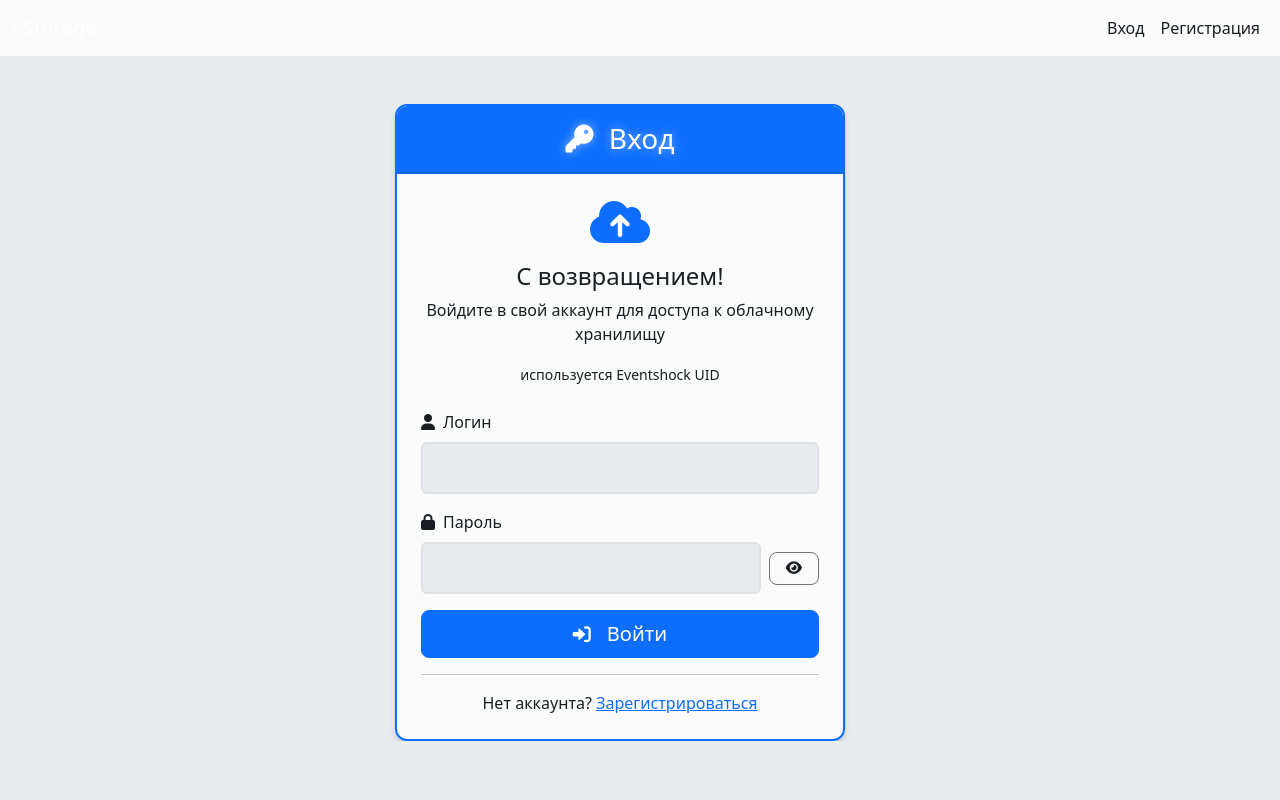
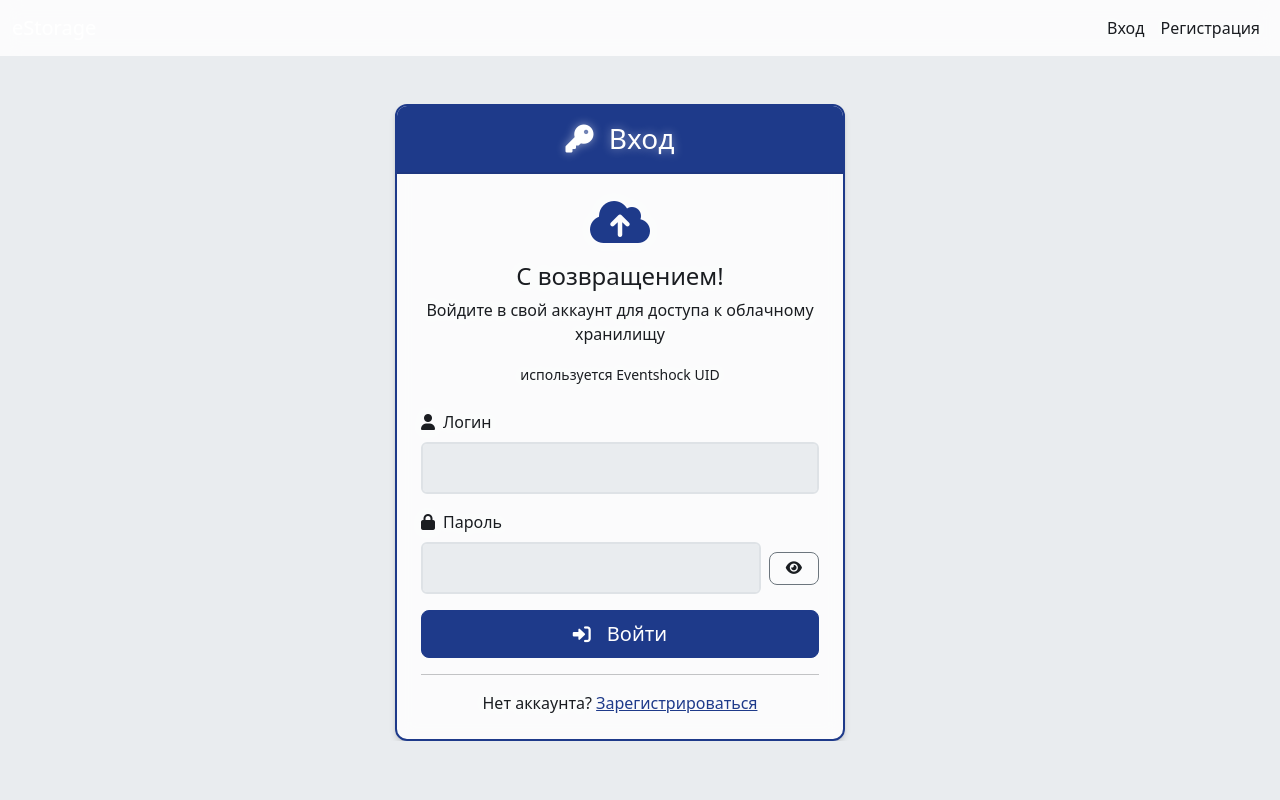
Before and after one commit to MSTendo64/eStorage, a Django app: a page that uses templates/base.html in a window 1280 px wide. Run offline with Django 5.2, Linux system fonts and the light colour scheme; data comes from the database, SQL or seed files in the repository; some libraries are stand-ins or nearby versions.

Commit message:
Update base styles and enhance button functionality in file cards
- Changed primary color and link styles in base template for improved aesthetics.
- Added new styles for buttons with icons in file cards, ensuring consistent sizing and alignment.
- Updated button elements in the dashboard template to include titles for better accessibility and user experience.

```diff
--- a/templates/base.html
+++ b/templates/base.html
@@ -40,9 +40,9 @@
         :root {
             --bs-body-bg: #e9ecef;
             --bs-body-color: #1a1d21;
-            --bs-primary: #0d6efd;
-            --bs-link-color: #0d6efd;
-            --bs-link-hover-color: #0a58ca;
+            --bs-primary: #1e3a8a;
+            --bs-link-color: #1e3a8a;
+            --bs-link-hover-color: #1e40af;
             --bs-navbar-color: #1a1d21;
             --bs-container-color: #e9ecef;
         }
@@ -256,6 +256,27 @@
             white-space: nowrap;
             overflow: hidden;
             text-overflow: ellipsis;
+        }
+
+        /* Стили для кнопок только с иконками в карточках файлов */
+        .file-card-actions .btn {
+            min-width: 2.5rem;
+            padding: 0.5rem;
+            display: inline-flex;
+            align-items: center;
+            justify-content: center;
+        }
+
+        .file-card-actions .btn i {
+            margin: 0;
+            font-size: 0.9rem;
+        }
+
+        @media (min-width: 768px) {
+            .btn-group-grid-desktop .btn {
+                min-width: 2.5rem;
+                padding: 0.5rem;
+            }
         }
 
         @media (min-width: 768px) {
@@ -931,10 +952,10 @@
     <style>
     /* Основные переменные для акцентного цвета */
     :root {
-        --bs-primary: {{ user.userprofile.accent_color|default:'#0d6efd' }};
-        --bs-primary-rgb: {{ user.userprofile.accent_color_rgb|default:'13, 110, 253' }};
+        --bs-primary: {{ user.userprofile.accent_color|default:'#1e3a8a' }};
+        --bs-primary-rgb: {{ user.userprofile.accent_color_rgb|default:'30, 58, 138' }};
         --bs-link-color: var(--bs-primary);
-        --bs-link-hover-color: {{ user.userprofile.accent_color_darker|default:'#0a58ca' }};
+        --bs-link-hover-color: {{ user.userprofile.accent_color_darker|default:'#1e40af' }};
     }
 
     /* Кнопки */
```
Also changed, not shown: templates/storage/dashboard.html.
